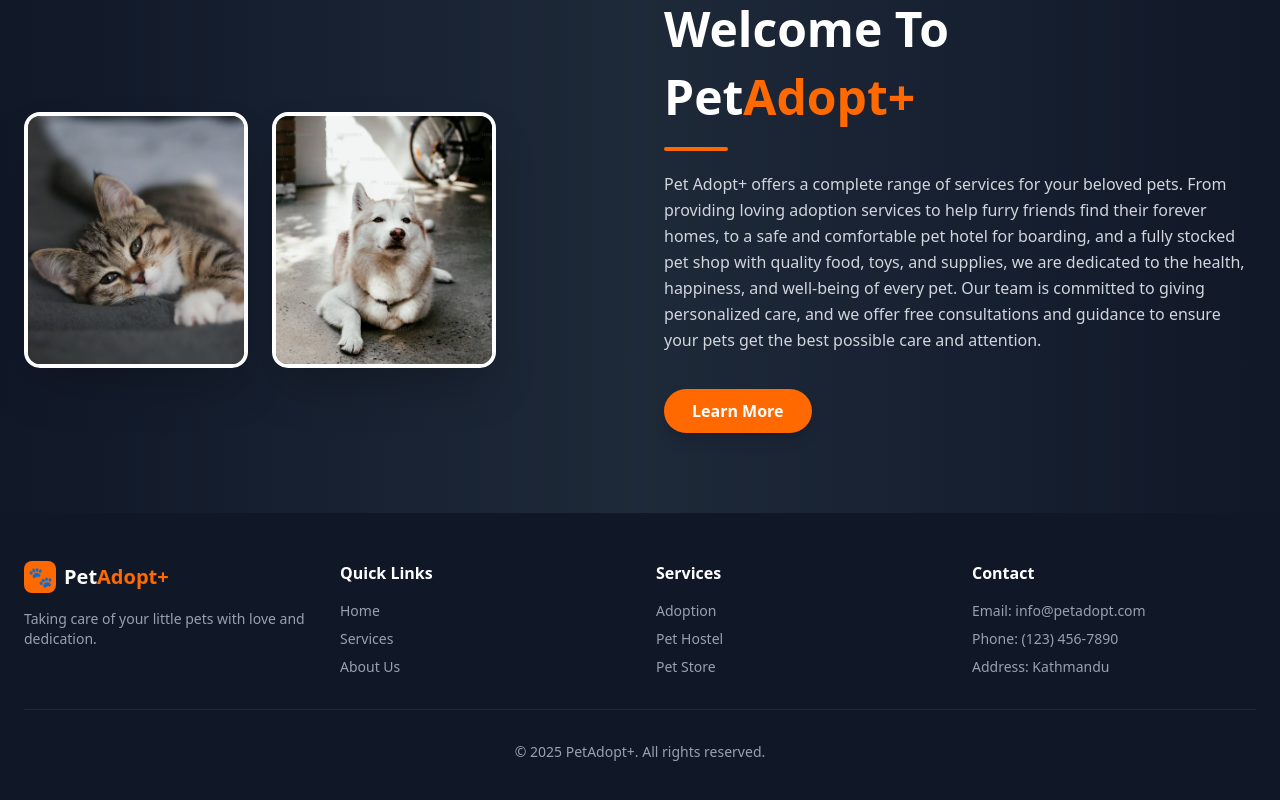
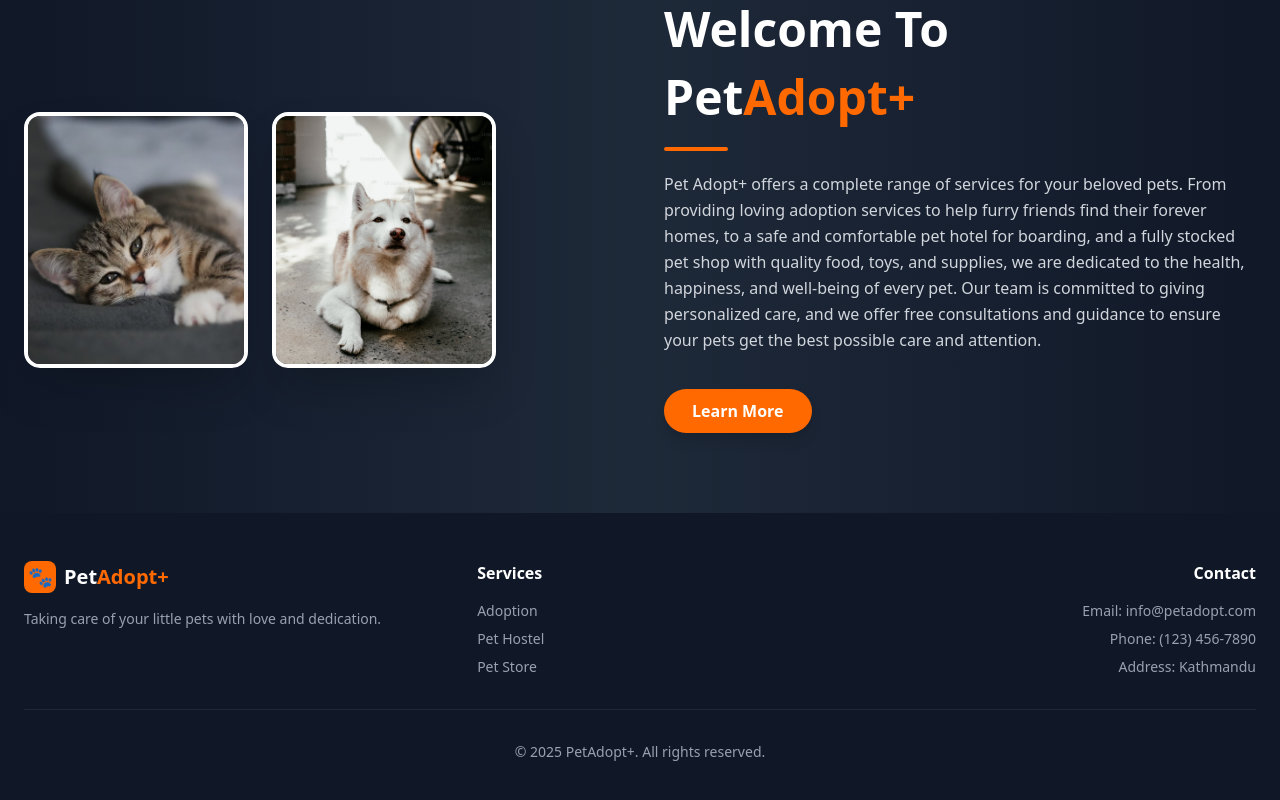
Before and after one commit to BhaweshGanesh/Pet-Adoption-System, a React (Vite) app in the folder frontend/: page / in a window 1280 px wide. Shown: the part 1921-2721 px from the top of the page. Built offline with nearby package versions, Linux system fonts and the light colour scheme.

Commit message:
Upadted Adoption Page

```diff
--- a/frontend/src/pages/landingpage.jsx
+++ b/frontend/src/pages/landingpage.jsx
@@ -234,8 +234,8 @@ const LandingPage = () => {
       {/* Footer */}
       <footer className="bg-gray-900 text-white py-12 px-6">
         <div className="max-w-7xl mx-auto">
-          <div className="grid md:grid-cols-4 gap-8">
-            <div>
+          <div className="flex flex-col gap-8 md:flex-row md:items-start">
+            <div className="max-w-sm shrink-0">
               <div className="flex items-center space-x-2 mb-4">
                 <div className="w-8 h-8 bg-orange-500 rounded-lg flex items-center justify-center">
                   <span className="text-xl">🐾</span>
@@ -249,16 +249,7 @@ const LandingPage = () => {
               </p>
             </div>
 
-            <div>
-              <h4 className="font-bold mb-4">Quick Links</h4>
-              <ul className="space-y-2 text-gray-400 text-sm">
-                <li><a href="#" className="hover:text-orange-500 transition-colors">Home</a></li>
-                <li><a href="#" className="hover:text-orange-500 transition-colors">Services</a></li>
-                <li><a href="#" className="hover:text-orange-500 transition-colors">About Us</a></li>
-              </ul>
-            </div>
-
-            <div>
+            <div className="md:ml-10 lg:ml-16">
               <h4 className="font-bold mb-4">Services</h4>
               <ul className="space-y-2 text-gray-400 text-sm">
                 <li><a href="#" className="hover:text-orange-500 transition-colors">Adoption</a></li>
@@ -267,7 +258,7 @@ const LandingPage = () => {
               </ul>
             </div>
 
-            <div>
+            <div className="md:ml-auto md:text-right">
               <h4 className="font-bold mb-4">Contact</h4>
               <ul className="space-y-2 text-gray-400 text-sm">
                 <li>Email: info@petadopt.com</li>
```
Also changed, not shown: frontend/src/pages/MyAdoptions.jsx (line endings or trailing spaces).
